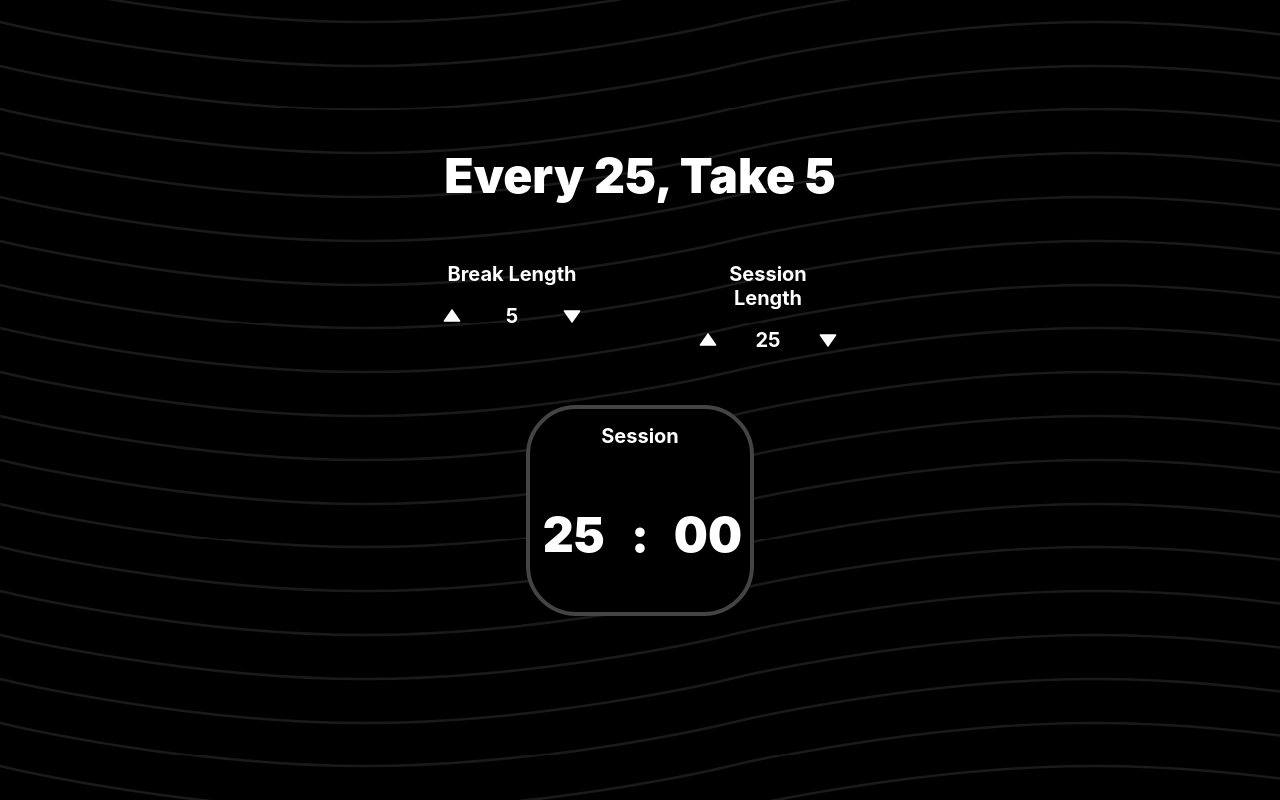
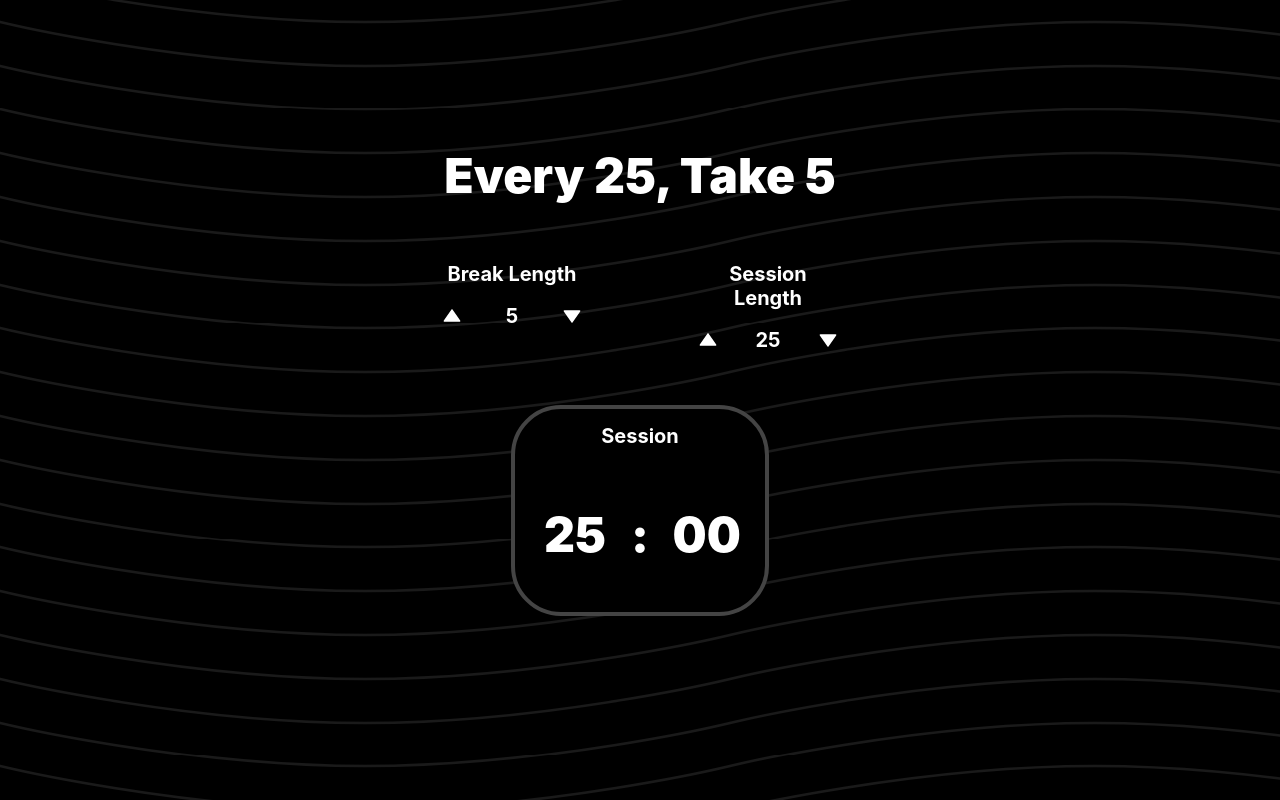
Before and after one commit to hossein-keshtkar/pomodoro, a React (Create React App) app: page / in a window 1280 px wide. Built offline with nearby package versions, Linux system fonts and the light colour scheme; some icons are missing.

Commit message:
Timer UI updated

```diff
--- a/src/components/Timer.jsx
+++ b/src/components/Timer.jsx
@@ -11,8 +11,8 @@ const Timer = ({ state }) => {
   const [breakTime, setBreakTime] = useState(state.break * 60);
   const [isSessionTime, setIsSessionTime] = useState(true);
   const [beepPlayTimes, setBeepPlayTimes] = useState(3);
-  const [displayMin, setDisplayMin] = useState(undefined);
-  const [displaySec, setDisplaySec] = useState(undefined);
+  const [displayMin, setDisplayMin] = useState(0);
+  const [displaySec, setDisplaySec] = useState(0);
   const timeForWhat = isSessionTime ? "Session" : "Break";
   const audioRef = useRef();
 
--- a/src/styles/Timer.css
+++ b/src/styles/Timer.css
@@ -4,7 +4,7 @@
   text-align: center;
   margin: 30px auto;
   border-radius: 50px;
-  width: 200px;
+  width: 230px;
   background: #000;
 }
 
@@ -15,7 +15,6 @@
 
 #time-left {
   display: flex;
-  flex-direction: row;
   align-items: center;
-  justify-content: space-evenly;
+  justify-content: center;
 }
```
